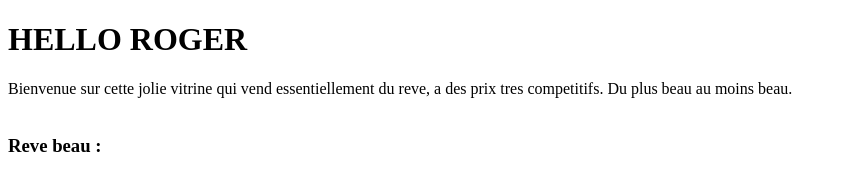
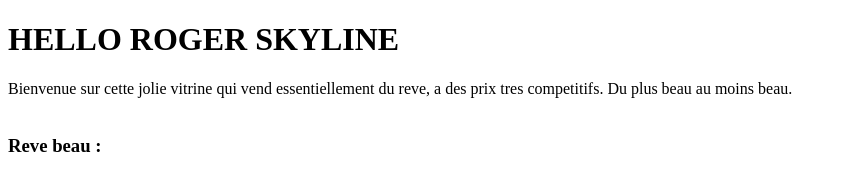
Before and after one commit to lazareus-dev/roger_vitrine, a plain HTML site: page web/index.html in a window 1280 px wide. Shown: the top 171 px of the page, without its empty margins (0-847 px from the left). Drawn offline with Linux system fonts and the light colour scheme.

Commit message:
Update index.html

```diff
--- a/web/index.html
+++ b/web/index.html
@@ -2,7 +2,7 @@
 <html>
     <head>
 	<body>
-	<h1>HELLO ROGER</h1>
+	<h1>HELLO ROGER SKYLINE</h1>
 		Bienvenue sur cette jolie vitrine qui vend essentiellement du reve,
 	    a des prix tres competitifs. Du plus beau au moins beau.
 		<br/><br/>
```
